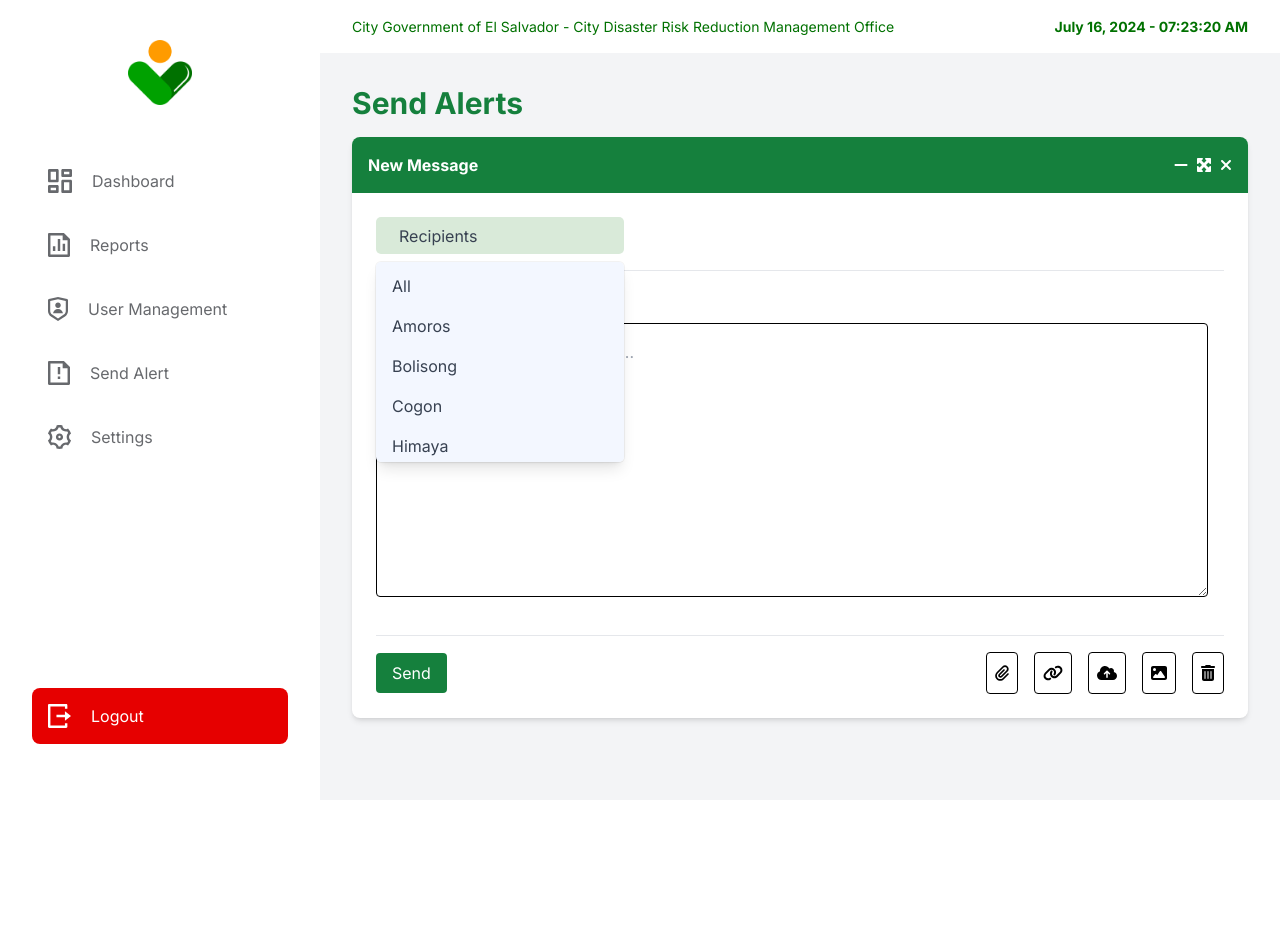
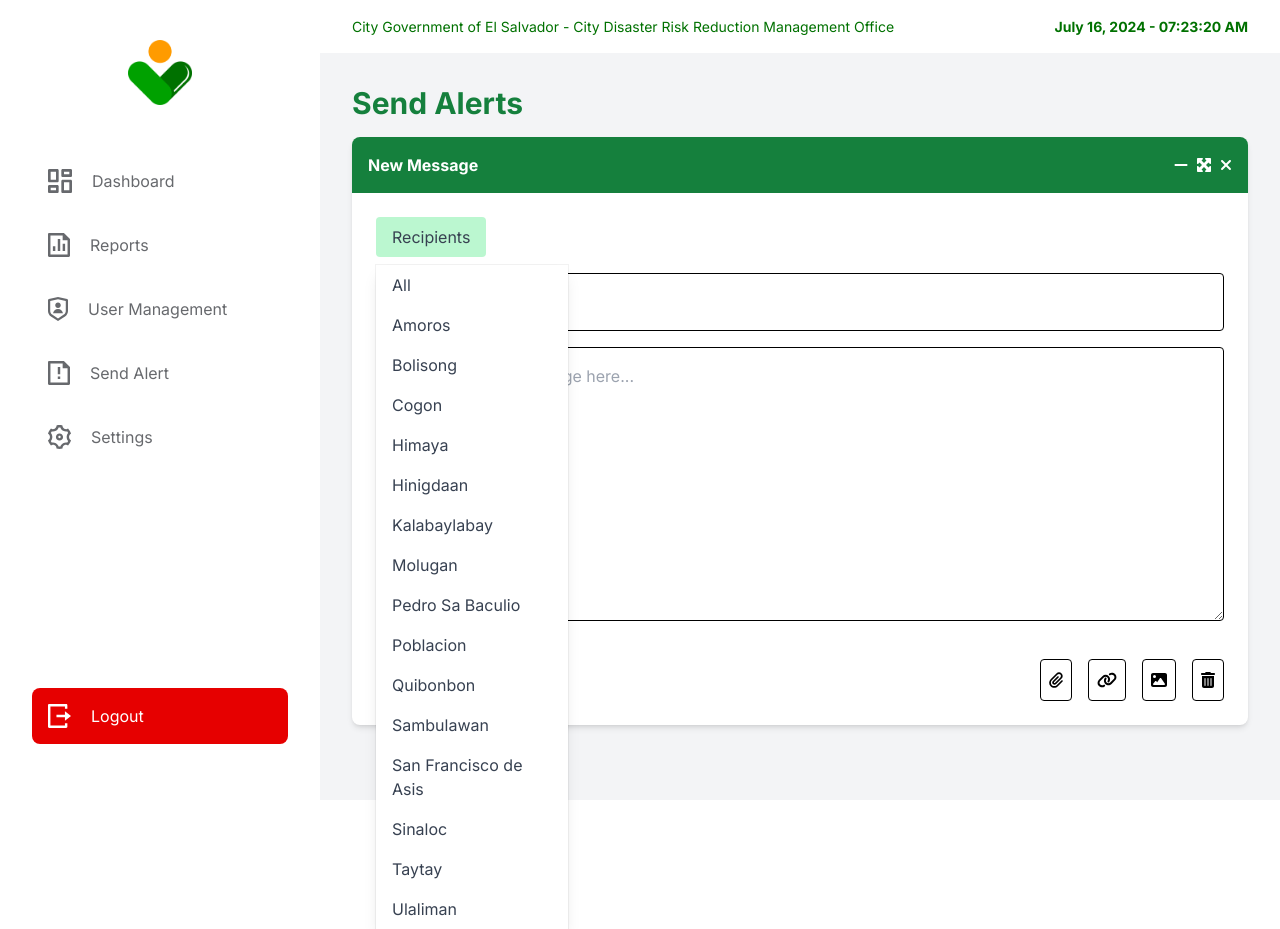
Before and after one commit to rfantonial15/AIDA---ADMIN, a React (Vite) app: page /alert-message in a window 1280 px wide. Both pictures are taken after a click on the button "Recipients". Before the commit the page ends 800 px from the top, so only its background shows below. Built offline with nearby package versions, Linux system fonts and the light colour scheme.

Commit message:
Integrating backend with send alert

```diff
--- a/src/App.jsx
+++ b/src/App.jsx
@@ -9,6 +9,7 @@ import UserManagement from "./pages/UserManagement";
 import SendAlert from "./pages/SendAlert";
 import AlertMessage from "./pages/AlertMessage";
 import Settings from "./pages/Settings";
+import AlertView from "./pages/AlertDetailedView"
 import "./App.css";
 
 function App() {
@@ -24,6 +25,7 @@ function App() {
           <Route path="/usermanagement" element={<Navbar><UserManagement /></Navbar>} />
           <Route path="/sendalert" element={<Navbar><SendAlert /></Navbar>} />
           <Route path="/alert-message" element={<Navbar><AlertMessage /></Navbar>} />
+          <Route path="/alert/:subject" element={<Navbar><AlertView /></Navbar>} />
           <Route path="/settings" element={<Navbar><Settings /></Navbar>} />
         </Routes>
       </div>
--- /dev/null
+++ b/src/pages/AlertDetailedView.jsx
@@ -0,0 +1,89 @@
+import React, { useState, useEffect } from 'react';
+import { useParams } from 'react-router-dom';
+
+const AlertDetailView = () => {
+  const { subject } = useParams(); // Get the subject from the URL
+  const [alert, setAlert] = useState(null);
+  const [error, setError] = useState(null);
+
+  useEffect(() => {
+    const fetchAlertDetails = async () => {
+      try {
+        const encodedSubject = encodeURIComponent(subject);
+        const response = await fetch(`http://localhost:8000/api/alerts/?subject=${encodedSubject}`);
+        if (!response.ok) {
+          throw new Error('Failed to fetch alert details');
+        }
+        const data = await response.json();
+        if (data.length > 0) {
+          setAlert(data[0]);
+        } else {
+          setError('Alert not found');
+        }
+      } catch (error) {
+        console.error('Error fetching alert details:', error);
+        setError('Failed to fetch alert details.');
+      }
+    };
+
+    fetchAlertDetails();
+  }, [subject]);
+
+  if (error) {
+    return <div className="p-8">Error: {error}</div>;
+  }
+
+  if (!alert) {
+    return <div className="p-8">Loading...</div>;
+  }
+
+  return (
+    <div className="p-8 font-inter">
+      <h1 className="font-bold text-3xl text-green-700 mb-8">Send Alerts</h1>
+      {/* Header with title and time */}
+      <div className="bg-green-700 p-4 flex justify-between items-center rounded-t-lg">
+        <h1 className="font-bold text-white text-xl pl-4">ALERT MESSAGE</h1>
+      </div>
+
+      {/* Main content with alert details */}
+      <div className="bg-white shadow-md rounded-lg mx-auto p-6">
+        <div className="flex justify-between items-center mb-4">
+          <button className="px-4 py-1 bg-green-100 text-green-700 rounded">All</button>
+          <p className="text-green text-md">{alert.time}</p>
+        </div>
+
+        <div className="border-t border-gray-200 my-4"></div>
+
+        <div className="flex">
+          {/* Left side with message content */}
+          <div className="w-2/3 pr-4">
+            <h2 className="font-bold text-lg text-gray-700 mb-2">{alert.subject}</h2>
+            <p className="text-gray-700 mb-4">{alert.message}</p>
+
+            {/* Additional details like weather forecast */}
+            {alert.additional_info && (
+              <div className="mt-4">
+                <h3 className="font-bold text-sm text-gray-700 mb-2">OVER LAGUINDINGAN UPPER AIR AND SYNOPTIC STATION</h3>
+                <p className="text-gray-600 text-sm">Maximum Temperature: {alert.additional_info.max_temp} °C</p>
+                <p className="text-gray-600 text-sm">Minimum Temperature: {alert.additional_info.min_temp} °C</p>
+                <p className="text-gray-600 text-sm">Maximum Relative Humidity: {alert.additional_info.max_humidity} %</p>
+                <p className="text-gray-600 text-sm">Minimum Relative Humidity: {alert.additional_info.min_humidity} %</p>
+              </div>
+            )}
+          </div>
+
+          {/* Right side with image content */}
+          <div className="w-1/3">
+            {alert.image && (
+              <img src={alert.image} alt="Alert Content" className="rounded mx-auto" />
+            )}
+          </div>
+        </div>
+
+        <div className="border-t border-gray-200 my-4"></div>
+      </div>
+    </div>
+  );
+};
+
+export default AlertDetailView;
--- a/src/pages/AlertMessage.jsx
+++ b/src/pages/AlertMessage.jsx
@@ -1,36 +1,32 @@
+/* eslint-disable no-unused-vars */
 /* eslint-disable react/prop-types */
 import React, { useState, useEffect, useRef } from 'react';
 import { FontAwesomeIcon } from '@fortawesome/react-fontawesome';
-import { faMinus, faExpandArrowsAlt, faTimes, faPaperclip, faLink, faImage, faTrashAlt, faCloudUploadAlt } from '@fortawesome/free-solid-svg-icons';
+import { faMinus, faExpandArrowsAlt, faTimes, faPaperclip, faLink, faImage, faTrashAlt } from '@fortawesome/free-solid-svg-icons';
 import { useNavigate } from 'react-router-dom';
 import AlertModal from '../components/alertmodal'; // Adjust the path as needed
-import '@fontsource/inter'; // Import Inter font
-
-const CLIENT_ID = 'YOUR_GOOGLE_CLIENT_ID';
-const API_KEY = 'YOUR_API_KEY';
-const SCOPES = 'https://www.googleapis.com/auth/drive.file';
-const DISCOVERY_DOCS = ["https://www.googleapis.com/discovery/v1/apis/drive/v3/rest"];
 
 const AlertMessage = () => {
   const navigate = useNavigate();
-  const [dropdownOpen, setDropdownOpen] = useState(false);
-  const [selectedRecipients, setSelectedRecipients] = useState([]);
+  const [dropdownOpen, setDropdownOpen] = useState(false); // Dropdown state
+  const [selectedRecipients, setSelectedRecipients] = useState([]); // State to store selected barangays
+  const [subject, setSubject] = useState('');
   const [alertMessage, setAlertMessage] = useState('');
   const [uploadedImage, setUploadedImage] = useState(null);
   const [attachedFiles, setAttachedFiles] = useState([]);
   const [attachedLinks, setAttachedLinks] = useState([]);
-  const [showWarning, setShowWarning] = useState(false);
   const [isModalOpen, setIsModalOpen] = useState(false);
   const dropdownRef = useRef(null);
 
+  // List of available recipients (barangays)
+  const recipients = [
+    'All', 'Amoros', 'Bolisong', 'Cogon', 'Himaya', 'Hinigdaan', 'Kalabaylabay',
+    'Molugan', 'Pedro Sa Baculio', 'Poblacion', 'Quibonbon', 'Sambulawan',
+    'San Francisco de Asis', 'Sinaloc', 'Taytay', 'Ulaliman'
+  ];
+
+  // Close dropdown when clicking outside of it
   useEffect(() => {
-    const script = document.createElement('script');
-    script.src = "https://apis.google.com/js/api.js";
-    script.onload = () => {
-      window.gapi.load('client:auth2', initClient);
-    };
-    document.body.appendChild(script);
-
     const handleClickOutside = (event) => {
       if (dropdownRef.current && !dropdownRef.current.contains(event.target)) {
         setDropdownOpen(false);
@@ -38,97 +34,41 @@ const AlertMessage = () => {
     };
 
     document.addEventListener('mousedown', handleClickOutside);
-
     return () => {
       document.removeEventListener('mousedown', handleClickOutside);
     };
-  }, []);
+  }, [dropdownRef]);
 
-  const initClient = () => {
-    window.gapi.client.init({
-      apiKey: API_KEY,
-      clientId: CLIENT_ID,
-      discoveryDocs: DISCOVERY_DOCS,
-      scope: SCOPES
+  // Handle the selection of recipients
+  const toggleDropdown = () => setDropdownOpen(!dropdownOpen);
+
+  const handleRecipientSelect = (recipient) => {
+    if (recipient === 'All') {
+      setSelectedRecipients(['All']);
+    } else {
+      setSelectedRecipients(prev => {
+        if (prev.includes('All')) {
+          return [recipient];
+        }
+        return prev.includes(recipient)
+          ? prev.filter(r => r !== recipient)
+          : [...prev, recipient];
       });
-  };
-
-  const handleAuthClick = () => {
-    window.gapi.auth2.getAuthInstance().signIn();
-  };
-
-  // eslint-disable-next-line no-unused-vars
-  const handleSignoutClick = () => {
-    window.gapi.auth2.getAuthInstance().signOut();
-  };
-
-  const createPicker = () => {
-    if (window.gapi && window.gapi.auth2.getAuthInstance().isSignedIn.get()) {
-      const google = window.google;
-      const oauthToken = window.gapi.auth2.getAuthInstance().currentUser.get().getAuthResponse().access_token;
-      const view = new google.picker.DocsView(google.picker.ViewId.DOCS);
-      const picker = new google.picker.PickerBuilder()
-        .setOAuthToken(oauthToken)
-        .addView(view)
-        .setCallback(pickerCallback)
-        .build();
-      picker.setVisible(true);
-    } else {
-      handleAuthClick();
     }
   };
 
-  const pickerCallback = (data) => {
-    if (data.action === window.google.picker.Action.PICKED) {
-      const file = data.docs[0];
-      const fileId = file.id;
-      const fileName = file.name;
-      const fileUrl = `https://drive.google.com/file/d/${fileId}/view`;
-      setAttachedFiles([...attachedFiles, { name: fileName, url: fileUrl }]);
-    }
+  const handleRecipientRemove = (recipient) => {
+    setSelectedRecipients(prev => prev.filter(r => r !== recipient));
   };
 
-  const recipients = [
-    'All', 'Amoros', 'Bolisong', 'Cogon', 'Himaya', 'Hinigdaan', 'Kalabaylabay',
-    'Molugan', 'Pedro Sa Baculio', 'Poblacion', 'Quibonbon', 'Sambulawan',
-    'San Francisco de Asis', 'Sinaloc', 'Taytay', 'Ulaliman'
-  ];
-
-  const toggleDropdown = () => {
-    setDropdownOpen(!dropdownOpen);
-  };
-
-  const handleRecipientSelect = (recipient) => {
-    setSelectedRecipients((prev) => {
-      if (recipient === 'All') {
-        return prev.includes('All') ? [] : ['All'];
-      } else {
-        if (prev.includes('All')) {
-          return [recipient];
-        } else if (prev.includes(recipient)) {
-          return prev.filter((r) => r !== recipient);
-        } else {
-          return [...prev, recipient];
-        }
-      }
-    });
-  };
-
-  const handleRemoveRecipient = (recipient) => {
-    setSelectedRecipients((prev) => prev.filter((r) => r !== recipient));
-  };
-
-  const handleAlertMessageChange = (e) => {
-    setAlertMessage(e.target.value);
-  };
+  const handleSubjectChange = (e) => setSubject(e.target.value);
+  const handleAlertMessageChange = (e) => setAlertMessage(e.target.value);
 
   const handleImageUpload = (e) => {
     const file = e.target.files[0];
     if (file) {
       const reader = new FileReader();
-      reader.onloadend = () => {
-        setUploadedImage(reader.result);
-      };
+      reader.onloadend = () => setUploadedImage(reader.result);
       reader.readAsDataURL(file);
     }
   };
@@ -147,26 +87,51 @@ const AlertMessage = () => {
     }
   };
 
-  const handleSendAlert = () => {
-    console.log(`Alert sent to ${selectedRecipients.join(', ')}: ${alertMessage}`);
+  const handleSendAlert = async () => {
+    if (!subject || !alertMessage || selectedRecipients.length === 0) {
+      alert("Subject, message, and recipients are required.");
+      return;
+    }
+
+    const formData = new FormData();
+    formData.append('subject', subject);
+    formData.append('message', alertMessage);
+    formData.append('recipients', JSON.stringify(selectedRecipients)); // Send recipients
+
+    if (uploadedImage) {
+      const imageBlob = await fetch(uploadedImage).then(res => res.blob());
+      formData.append('image', imageBlob, 'image.jpg');
+    }
+
+    attachedFiles.forEach((file, index) => {
+      formData.append(`file_${index}`, file);
+    });
+
+    formData.append('links', JSON.stringify(attachedLinks));
+
+    // Send data to the backend
+    try {
+      const response = await fetch('http://localhost:8000/api/alerts/', {
+        method: 'POST',
+        body: formData
+      });
+
+      if (!response.ok) {
+        const errorText = await response.text(); // Add this to get more error details from the response
+        throw new Error(`Failed to send alert: ${errorText}`);
+      }
+
+      setSubject('');
       setAlertMessage('');
       setUploadedImage(null);
       setAttachedFiles([]);
       setAttachedLinks([]);
-    setShowWarning(false);
+      setSelectedRecipients([]); // Clear selected recipients
       setIsModalOpen(true);
-  };
 
-  const handleClose = () => {
-    navigate('/sendalert');
-  };
-
-  const handleMinimize = () => {
-    console.log("Minimize clicked");
-  };
-
-  const handleExpand = () => {
-    console.log("Expand clicked");
+    } catch (error) {
+      console.error('Error sending alert:', error);
+    }
   };
 
   const handleCloseModal = () => {
@@ -179,35 +144,58 @@ const AlertMessage = () => {
       <h1 className="font-bold text-3xl text-green-700 mb-4">Send Alerts</h1>
       <div className="bg-white shadow-md rounded-lg mx-auto">
         <div className="bg-green-700 flex justify-between items-center p-4 rounded-t-lg">
-          <h2 className="font-bold text-white">New Message</h2>
+          <h2 className="font-bold text-white">{subject || 'New Message'}</h2>
           <div className="flex space-x-2 text-white">
-            <FontAwesomeIcon icon={faMinus} className="cursor-pointer" onClick={handleMinimize} />
-            <FontAwesomeIcon icon={faExpandArrowsAlt} className="cursor-pointer" onClick={handleExpand} />
-            <FontAwesomeIcon icon={faTimes} className="cursor-pointer" onClick={handleClose} />
+            <FontAwesomeIcon icon={faMinus} className="cursor-pointer" />
+            <FontAwesomeIcon icon={faExpandArrowsAlt} className="cursor-pointer" />
+            <FontAwesomeIcon icon={faTimes} className="cursor-pointer" onClick={handleCloseModal} />
           </div>
         </div>
         <div className="p-6">
-          <div className="flex items-center mb-4">
-            <Dropdown
-              dropdownOpen={dropdownOpen}
-              toggleDropdown={toggleDropdown}
-              dropdownRef={dropdownRef}
-              recipients={recipients}
-              selectedRecipients={selectedRecipients}
-              handleRecipientSelect={handleRecipientSelect}
+          {/* Display Selected Recipients */}
+          {selectedRecipients.length > 0 && (
+            <div className="flex flex-wrap mb-4">
+              {selectedRecipients.map((recipient) => (
+                <div key={recipient} className="bg-green-200 text-gray-700 rounded px-4 py-2 mr-2 mb-2 flex items-center">
+                  {recipient}
+                  <FontAwesomeIcon
+                    icon={faTimes}
+                    className="ml-2 cursor-pointer text-gray-600"
+                    onClick={() => handleRecipientRemove(recipient)}
                   />
-            {selectedRecipients.length > 0 && (
-              <div className="ml-4 flex flex-wrap">
-                {selectedRecipients.map((recipient) => (
-                  <RecipientBadge key={recipient} recipient={recipient} handleRemoveRecipient={handleRemoveRecipient} />
+                </div>
+              ))}
+            </div>
+          )}
+
+          {/* Recipients Dropdown */}
+          <div className="relative inline-block text-left mb-4" ref={dropdownRef}>
+            <button onClick={toggleDropdown} className="px-4 py-2 bg-green-200 text-gray-700 rounded">
+              {selectedRecipients.length > 0 ? 'Select More Recipients' : 'Recipients'}
+            </button>
+            {dropdownOpen && (
+              <div
+                className="absolute left-0 mt-2 w-48 bg-white shadow-lg ring-1 ring-black ring-opacity-5 z-10"
+              >
+                {recipients.map((recipient) => (
+                  <div
+                    key={recipient}
+                    className={`block px-4 py-2 text-gray-700 hover:bg-gray-100 cursor-pointer ${selectedRecipients.includes(recipient) ? 'bg-gray-200' : ''}`}
+                    onClick={() => handleRecipientSelect(recipient)}
+                  >
+                    {recipient}
+                  </div>
                 ))}
               </div>
             )}
           </div>
-          <div className="border-t border-gray-200 mb-4"></div>
-          <h3 className="font-bold text-lg text-gray-700 mb-2">DAILY WEATHER FORECAST</h3>
-          <div className="flex flex-col lg:flex-row border-b border-gray-200 pb-4 mb-4">
-            <div className="flex-1 pr-4">
+
+          <input
+            className="w-full p-4 mb-4 border rounded"
+            value={subject}
+            onChange={handleSubjectChange}
+            placeholder="Enter the subject"
+          />
           <textarea
             className="w-full p-4 border rounded mb-4"
             rows="10"
@@ -217,19 +205,11 @@ const AlertMessage = () => {
           />
           <FileList title="Attached Files" files={attachedFiles} />
           <FileList title="Attached Links" files={attachedLinks} />
-              {showWarning && (
-                <div className="mb-4">
-                  <h4 className="font-bold text-red-600">Warning!</h4>
-                  <p className="text-red-600">This is a critical alert message.</p>
-                </div>
-              )}
-            </div>
           {uploadedImage && (
             <div className="w-full lg:w-1/3 mt-6 lg:mt-0">
               <img src={uploadedImage} alt="Uploaded" className="rounded mx-auto lg:mx-0" />
             </div>
           )}
-          </div>
           <div className="flex justify-between items-center mt-4">
             <button
               className="bg-green-700 text-white py-2 px-4 rounded"
@@ -242,17 +222,8 @@ const AlertMessage = () => {
               <button className="border p-2 rounded" onClick={handleLinkAttach}>
                 <FontAwesomeIcon icon={faLink} />
               </button>
-              <button className="border p-2 rounded" onClick={createPicker}>
-                <FontAwesomeIcon icon={faCloudUploadAlt} />
-              </button>
               <FileInput handleChange={handleImageUpload} icon={faImage} />
-              <button className="border p-2 rounded" onClick={() => {
-                setAlertMessage('');
-                setUploadedImage(null);
-                setAttachedFiles([]);
-                setAttachedLinks([]);
-                setShowWarning(false);
-              }}>
+              <button className="border p-2 rounded" onClick={() => setAlertMessage('')}>
                 <FontAwesomeIcon icon={faTrashAlt} />
               </button>
             </div>
@@ -264,59 +235,6 @@ const AlertMessage = () => {
     </div>
   );
 };
-
-const Dropdown = ({ dropdownOpen, toggleDropdown, dropdownRef, recipients, selectedRecipients, handleRecipientSelect }) => (
-  <div className="relative inline-block text-left" ref={dropdownRef}>
-    <button
-      className="flex justify-start items-center w-full h-9 px-6 bg-green-200 text-gray-700 rounded"
-      onClick={toggleDropdown}
-      style={{
-        width: '248px',
-        height: '37px',
-        padding: '9px 23px',
-        borderRadius: '5px',
-        background: '#D9EAD9'
-      }}
-    >
-      {selectedRecipients.length > 0 ? 'Selected Recipients' : 'Recipients'}
-    </button>
-    {dropdownOpen && (
-      <div
-        className="absolute mt-2 w-62 rounded-md shadow-lg ring-1 ring-black ring-opacity-5 z-10 overflow-y-auto"
-        style={{
-          width: '248px',
-          height: '200px',
-          borderRadius: '5px',
-          background: '#F3F7FF',
-        }}
-      >
-        <div className="py-1" role="menu" aria-orientation="vertical" aria-labelledby="options-menu">
-          {recipients.map((recipient) => (
-            <a
-              key={recipient}
-              href="#"
-              onClick={() => handleRecipientSelect(recipient)}
-              className={`block px-4 py-2 text-gray-700 hover:bg-gray-100 ${selectedRecipients.includes(recipient) ? 'bg-gray-200' : ''}`}
-              role="menuitem"
-            >
-              {recipient}
-            </a>
-          ))}
-        </div>
-      </div>
-    )}
-  </div>
-);
-
-const RecipientBadge = ({ recipient, handleRemoveRecipient }) => (
-  <div
-    key={recipient}
-    className="px-4 py-2 m-1 bg-gray-200 text-gray-700 rounded cursor-pointer"
-    onClick={() => handleRemoveRecipient(recipient)}
-  >
-    {recipient}
-  </div>
-);
 
 const FileList = ({ title, files }) => (
   files.length > 0 && (
```
Also changed, not shown: src/pages/SendAlert.jsx (+36 -53 lines). Lines whose indentation alone changed are shown as unchanged.
